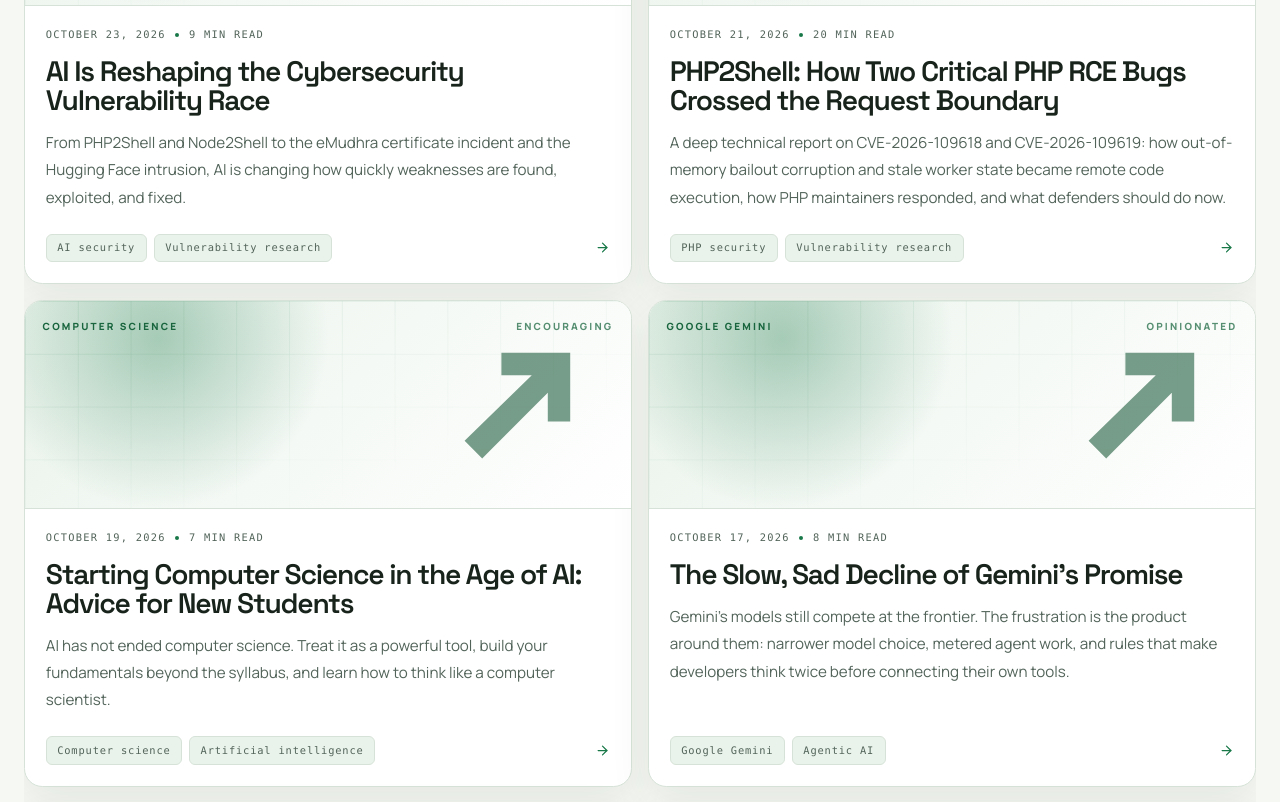
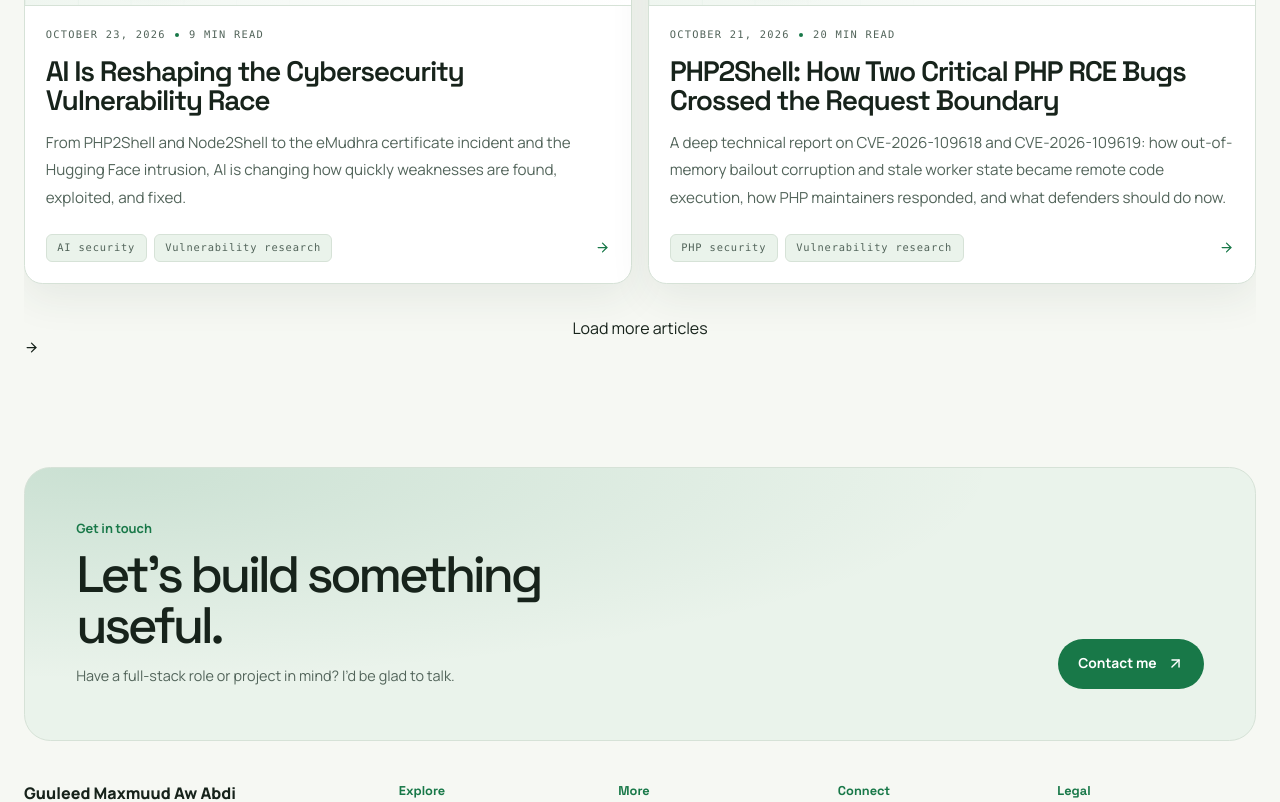
Before and after one commit to guuly05/personnel-security-resume, a React (Vite) app: page /blog in a window 1280 px wide. Shown: the part 2795-3597 px from the top of the page. Built offline with nearby package versions, Linux system fonts and the light colour scheme.

Commit message:
feat(blog): streamline article browsing

```diff
--- a/src/pages/Blog.tsx
+++ b/src/pages/Blog.tsx
@@ -204,7 +204,10 @@ function PostMeta({ post }: { post: BlogPost }) {
 }
 
 function BlogCatalog({ posts, allPosts, onOpen, searchQuery, onSearchChange, activeTag, onTagChange }: { posts: BlogPost[]; allPosts: BlogPost[]; onOpen: (slug: string) => void; searchQuery: string; onSearchChange: (value: string) => void; activeTag: string; onTagChange: (value: string) => void }) {
-  const post = posts[0];
+  const [visibleCount, setVisibleCount] = useState(6);
+  const post = !activeTag && !searchQuery.trim() ? allPosts[0] : undefined;
+  const archivePosts = posts.filter((entry) => entry.slug !== post?.slug);
+  const visiblePosts = archivePosts.slice(0, visibleCount);
   const allTags = [...new Set(allPosts.flatMap((entry) => entry.tags))].sort((a, b) => a.localeCompare(b));
 
   return (
@@ -223,17 +226,19 @@ function BlogCatalog({ posts, allPosts, onOpen, searchQuery, onSearchChange, act
         <div className="blog-filter-row" role="group" aria-label="Filter by topic"><Tag active={!activeTag} onClick={() => onTagChange('')}>All topics</Tag>{allTags.map((tag) => <Tag key={tag} active={activeTag === tag} onClick={() => onTagChange(tag)}>{tag}</Tag>)}</div>
       </div>
 
-      {!post ? <div className="blog-empty-state surface-card"><p className="blog-eyebrow">No matches</p><p>Try another search term or clear the topic filter.</p></div> : <>
+      {post && <>
         <article className="blog-featured-post surface-card">
           <a href={`/blog/${post.slug}`} onClick={() => onOpen(post.slug)} className="blog-featured-link">
             <PostVisual post={post} featured />
             <div className="blog-featured-copy"><p className="blog-section-label">Featured note</p><PostMeta post={post} /><h2>{post.title}</h2><p>{post.subtitle}</p><div className="blog-card-footer"><div className="blog-card-tags">{post.tags.slice(0, 2).map((tag) => <Tag key={tag}>{tag}</Tag>)}</div><span className="blog-read-link">Read note <ArrowRight size={15} /></span></div></div>
           </a>
         </article>
+      </>}
 
         <div className="blog-section-heading"><div><p className="blog-section-label">The archive</p><h2>Latest notes</h2></div><span aria-live="polite" aria-atomic="true">{posts.length} {posts.length === 1 ? 'result' : 'results'}</span></div>
-        <div className="blog-post-grid">{posts.slice(1).map((entry) => <article key={entry.slug} className="blog-post-card surface-card"><a href={`/blog/${entry.slug}`} onClick={() => onOpen(entry.slug)}><PostVisual post={entry} /><div className="blog-post-card-copy"><PostMeta post={entry} /><h3>{entry.title}</h3><p>{entry.subtitle}</p><div className="blog-card-footer"><div className="blog-card-tags">{entry.tags.slice(0, 2).map((tag) => <Tag key={tag}>{tag}</Tag>)}</div><span className="blog-read-link" aria-hidden="true"><ArrowRight size={15} /></span></div></div></a></article>)}</div>
-      </>}
+        {visiblePosts.length ? <div className="blog-post-grid">{visiblePosts.map((entry) => <article key={entry.slug} className="blog-post-card surface-card"><a href={`/blog/${entry.slug}`} onClick={() => onOpen(entry.slug)}><PostVisual post={entry} /><div className="blog-post-card-copy"><PostMeta post={entry} /><h3>{entry.title}</h3><p>{entry.subtitle}</p><div className="blog-card-footer"><div className="blog-card-tags">{entry.tags.slice(0, 2).map((tag) => <Tag key={tag}>{tag}</Tag>)}</div><span className="blog-read-link" aria-hidden="true"><ArrowRight size={15} /></span></div></div></a></article>)}</div> : <div className="blog-empty-state surface-card"><p className="blog-eyebrow">No matches</p><p>Try another search term or clear the topic filter.</p></div>}
+        {visibleCount < archivePosts.length && <button type="button" className="blog-load-more" onClick={() => setVisibleCount((count) => count + 6)}>Load more articles <ArrowRight size={15} /></button>}
+
     </section>
   );
 }
```
